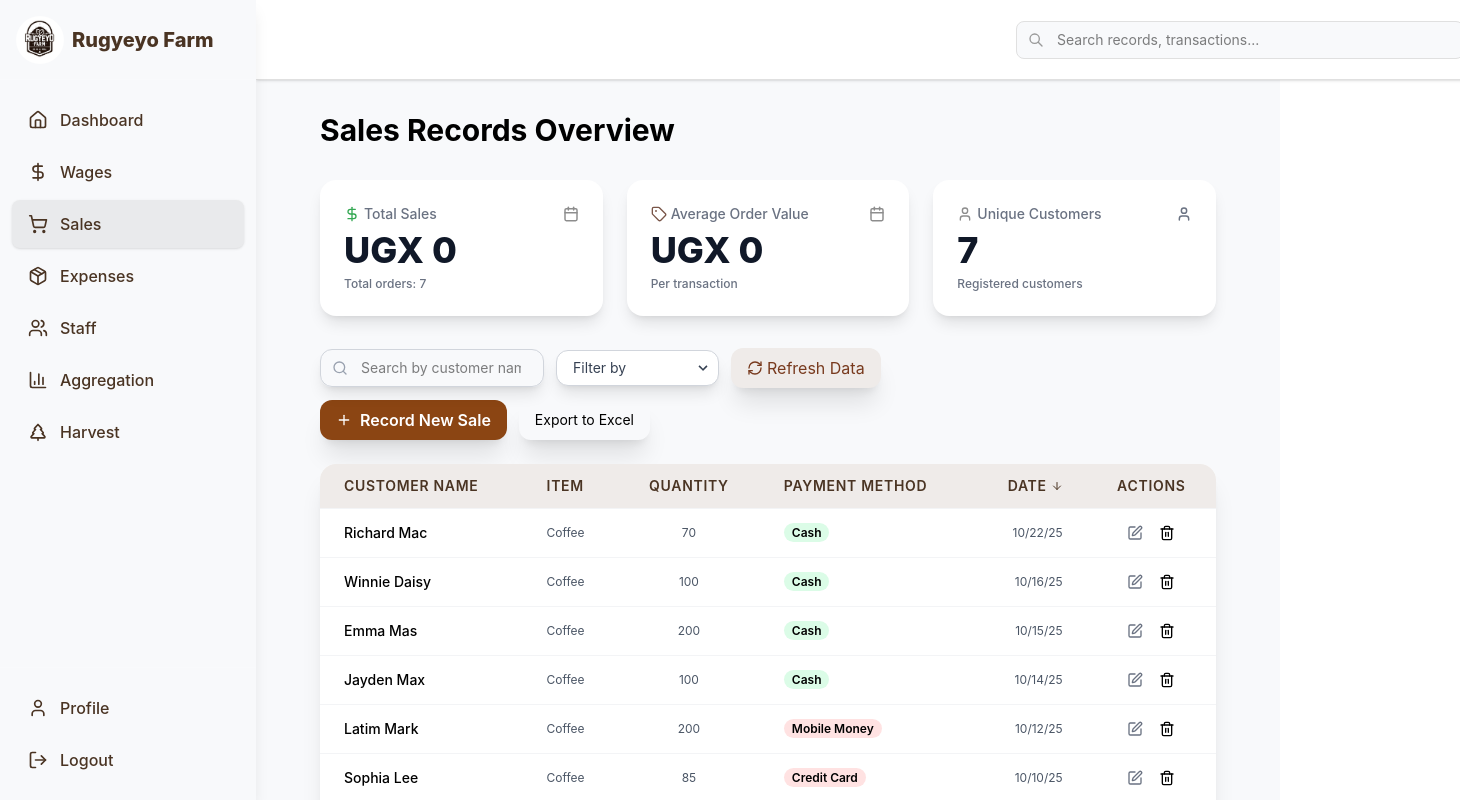
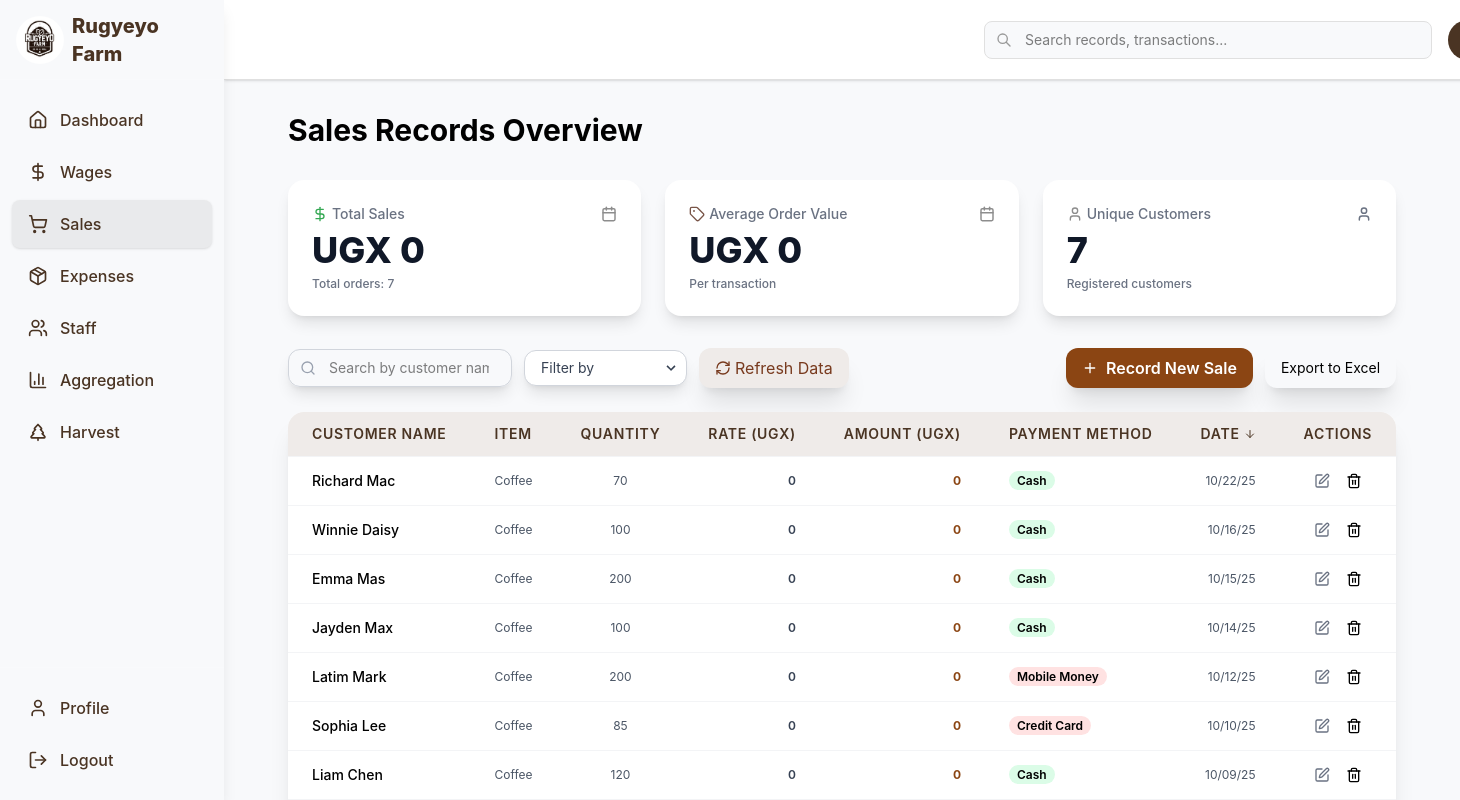
Before and after one commit to FARM-3/farm-web, a React (Vite) app: page /sales in a window 1280 px wide. Shown: the top 800 px of the page, 1460 px wide, since content can reach past the window. Built offline with nearby package versions, Linux system fonts and the light colour scheme; sample sign-in values are in the browser's storage.

Commit message:
adjusted side nav and added some column in sales file

```diff
--- a/src/components/SideNav.jsx
+++ b/src/components/SideNav.jsx
@@ -145,7 +145,7 @@ const SidebarLink = ({ item, currentPage, CoffeeColors, onLogout }) => {
 export const SideNav = ({ children }) => {
     const [sidebarOpen, setSidebarOpen] = useState(true);
     const currentPage = useMemo(() => getCurrentPageKey(), []);
-    const sidebarWidthClass = 'w-64';
+    const sidebarWidthClass = 'w-56';
 
     useEffect(() => {
         const handleResize = () => {
@@ -221,13 +221,13 @@ export const SideNav = ({ children }) => {
 
             {/* Main Content Area */}
             <div
-                className={`flex-1 transition-all duration-300 ${sidebarOpen ? 'md:ml-64' : 'md:ml-0'} w-full`}
+                className={`flex-1 transition-all duration-300 ${sidebarOpen ? 'md:ml-56' : 'md:ml-0'} w-full`}
                 style={{ minHeight: '100vh', backgroundColor: CoffeeColors.SCREEN_BG }}
             >
 
                 {/* Fixed Header Bar (Top right corner icons) */}
                 <header
-                    className={`fixed top-0 right-0 z-30 p-4 h-20 shadow-sm transition-all duration-300 ${sidebarOpen ? 'md:left-64' : 'md:left-0'} w-full`}
+                    className={`fixed top-0 right-0 z-30 p-4 h-20 shadow-sm transition-all duration-300 ${sidebarOpen ? 'md:left-56' : 'md:left-0'} w-full`}
                     style={{ backgroundColor: '#FFFFFF', borderBottom: `1px solid ${CoffeeColors.BORDER_GRAY}` }}
                 >
                     <div className="flex items-center justify-end h-full max-w-7xl mx-auto">
--- a/src/pages/Sales.jsx
+++ b/src/pages/Sales.jsx
@@ -447,6 +447,8 @@ const TABLE_HEADERS = [
     { key: 'customer_name', label: 'Customer Name', type: 'string', align: 'left' },
     { key: 'item', label: 'Item', type: 'string', align: 'left' },
     { key: 'quantity', label: 'Quantity', type: 'number', align: 'center' },
+    { key: 'rate', label: 'Rate (UGX)', type: 'number', align: 'right' },
+    { key: 'amount', label: 'Amount (UGX)', type: 'number', align: 'right' },
     { key: 'payment_method', label: 'Payment Method', type: 'string', align: 'left' },
     { key: 'date', label: 'Date', type: 'date', align: 'right' },
     { key: 'actions', label: 'Actions', type: 'actions', align: 'center' },
@@ -646,6 +648,12 @@ function SalesPage() {
                     <td className="px-6 py-3 text-left font-medium text-text-default text-sm">{sale.customer_name || 'N/A'}</td>
                     <td className="px-6 py-3 text-left text-gray-600">{sale.item || 'N/A'}</td>
                     <td className="px-6 py-3 text-center text-gray-600">{sale.quantity || 0}</td>
+                    <td className="px-6 py-3 text-right text-gray-700 font-semibold">
+                        {parseFloat(sale.rate || 0).toLocaleString('en-US', { minimumFractionDigits: 0, maximumFractionDigits: 0 })}
+                    </td>
+                    <td className="px-6 py-3 text-right text-[#8B4513] font-bold">
+                        {(parseFloat(sale.quantity || 0) * parseFloat(sale.rate || 0)).toLocaleString('en-US', { minimumFractionDigits: 0, maximumFractionDigits: 0 })}
+                    </td>
                     <td className="px-6 py-3 text-left font-medium">
                         <span className={`px-2 py-0.5 rounded-full text-xs font-semibold ${isCash ? 'bg-green-100 text-success' : 'bg-red-100 text-error'}`}>
                             {sale.payment_method || 'N/A'}
```
